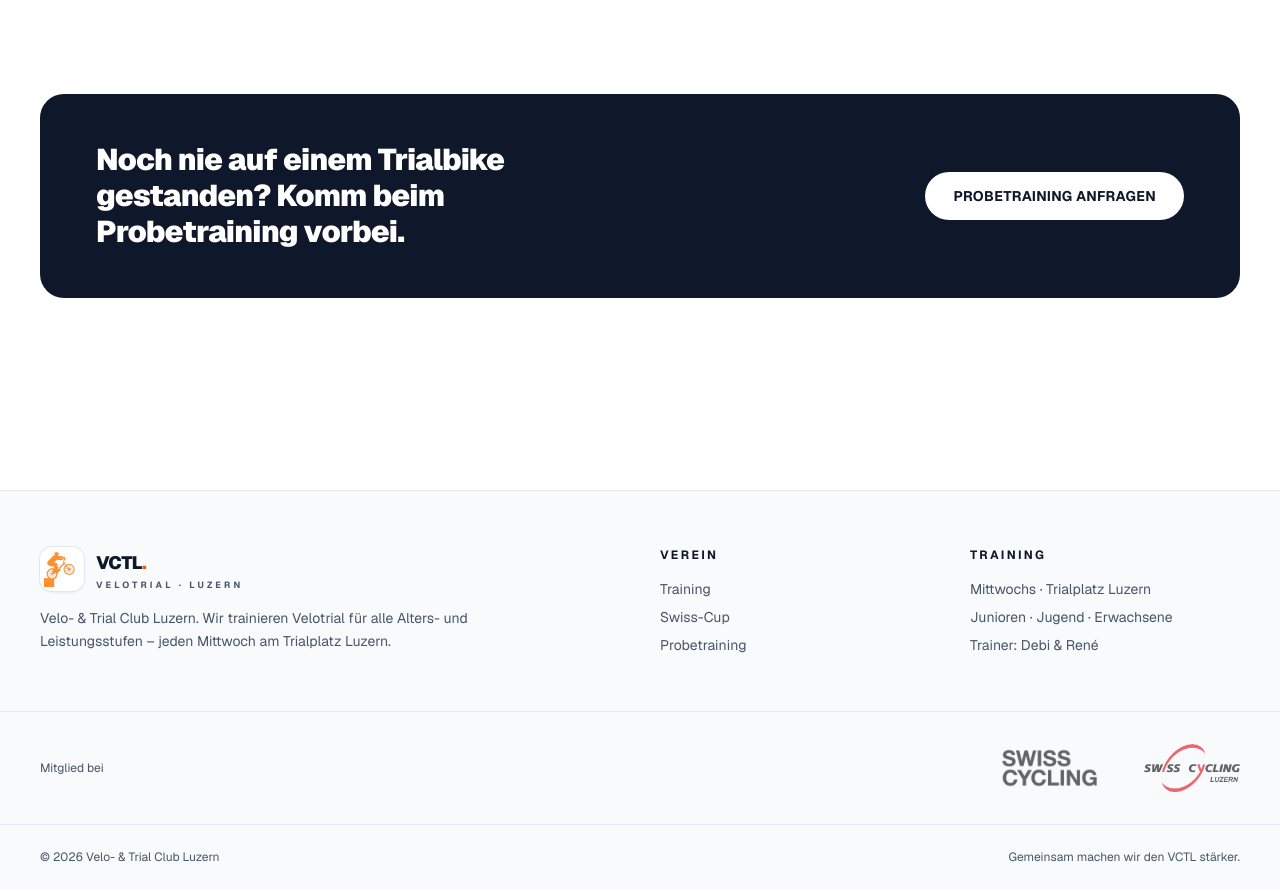
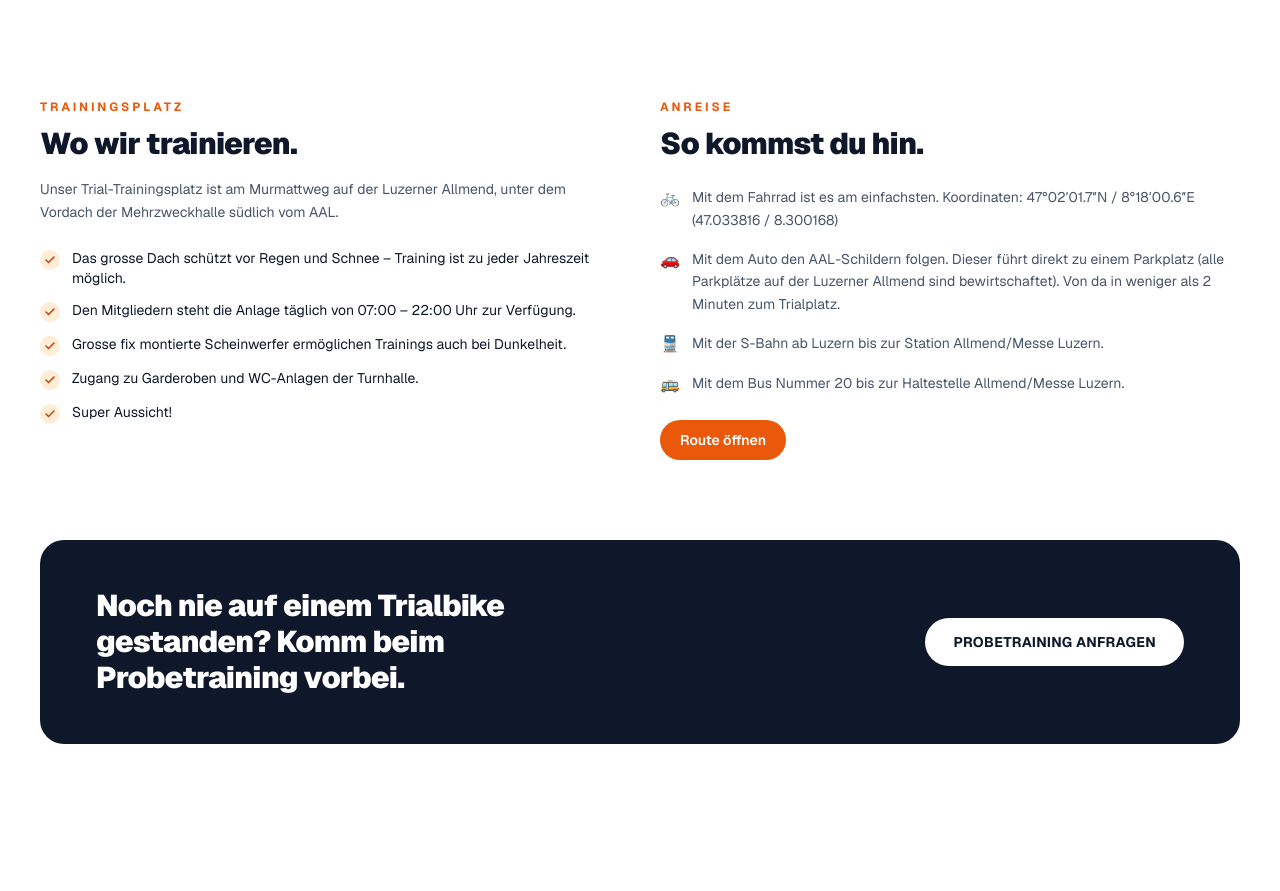
Before and after one commit to schwotzer-pure/vctl, a Next.js app: page /training in a window 1280 px wide. Shown: the part 2176-3067 px from the top of the page. Built offline with nearby package versions, Linux system fonts and the light colour scheme.

Commit message:
Add Trainingsplatz and Anreise section to Training page
Location description, 5 facility highlights, and directions
by bike, car, train and bus with Google Maps link.

Co-Authored-By: Claude Sonnet 4.6 <noreply@anthropic.com>

```diff
--- a/src/app/training/page.tsx
+++ b/src/app/training/page.tsx
@@ -175,6 +175,74 @@ export default function TrainingPage() {
         </section>
       )}
 
+      {/* Trainingsplatz & Anreise */}
+      <section className="mx-auto max-w-7xl px-6 lg:px-10 pb-20">
+        <div className="grid gap-10 lg:grid-cols-2">
+          {/* Trainingsplatz */}
+          <div>
+            <span className="text-xs font-bold uppercase tracking-[0.25em] text-brand-600">
+              Trainingsplatz
+            </span>
+            <h2 className="mt-2 text-3xl font-black tracking-tight text-ink">
+              Wo wir trainieren.
+            </h2>
+            <p className="mt-4 text-sm leading-relaxed text-muted">
+              Unser Trial-Trainingsplatz ist am Murmattweg auf der Luzerner
+              Allmend, unter dem Vordach der Mehrzweckhalle südlich vom AAL.
+            </p>
+            <ul className="mt-6 space-y-3">
+              {[
+                "Das grosse Dach schützt vor Regen und Schnee – Training ist zu jeder Jahreszeit möglich.",
+                "Den Mitgliedern steht die Anlage täglich von 07:00 – 22:00 Uhr zur Verfügung.",
+                "Grosse fix montierte Scheinwerfer ermöglichen Trainings auch bei Dunkelheit.",
+                "Zugang zu Garderoben und WC-Anlagen der Turnhalle.",
+                "Super Aussicht!",
+              ].map((v) => (
+                <li key={v} className="flex gap-3 text-sm text-ink">
+                  <span className="mt-0.5 inline-flex h-5 w-5 shrink-0 items-center justify-center rounded-full bg-brand-100 text-brand-700">
+                    <svg viewBox="0 0 24 24" width={12} height={12} fill="none" stroke="currentColor" strokeWidth={3} strokeLinecap="round" strokeLinejoin="round">
+                      <path d="M20 6 9 17l-5-5" />
+                    </svg>
+                  </span>
+                  <span>{v}</span>
+                </li>
+              ))}
+            </ul>
+          </div>
+
+          {/* Anreise */}
+          <div>
+            <span className="text-xs font-bold uppercase tracking-[0.25em] text-brand-600">
+              Anreise
+            </span>
+            <h2 className="mt-2 text-3xl font-black tracking-tight text-ink">
+              So kommst du hin.
+            </h2>
+            <ul className="mt-6 space-y-4">
+              {[
+                { icon: "🚲", text: "Mit dem Fahrrad ist es am einfachsten. Koordinaten: 47°02′01.7″N / 8°18′00.6″E (47.033816 / 8.300168)" },
+                { icon: "🚗", text: "Mit dem Auto den AAL-Schildern folgen. Dieser führt direkt zu einem Parkplatz (alle Parkplätze auf der Luzerner Allmend sind bewirtschaftet). Von da in weniger als 2 Minuten zum Trialplatz." },
+                { icon: "🚆", text: "Mit der S-Bahn ab Luzern bis zur Station Allmend/Messe Luzern." },
+                { icon: "🚌", text: "Mit dem Bus Nummer 20 bis zur Haltestelle Allmend/Messe Luzern." },
+              ].map((item) => (
+                <li key={item.icon} className="flex gap-3 text-sm text-ink">
+                  <span className="text-base">{item.icon}</span>
+                  <span className="text-muted leading-relaxed">{item.text}</span>
+                </li>
+              ))}
+            </ul>
+            <a
+              href="https://www.google.com/maps/dir/?api=1&destination=Murmattweg+6,+6005+Luzern"
+              target="_blank"
+              rel="noopener noreferrer"
+              className="mt-6 inline-flex items-center gap-2 rounded-full bg-brand-600 px-5 py-2.5 text-sm font-semibold text-white transition hover:bg-brand-700"
+            >
+              Route öffnen
+            </a>
+          </div>
+        </div>
+      </section>
+
       {/* CTA */}
       <section className="mx-auto max-w-7xl px-6 lg:px-10 pb-24">
         <div className="rounded-3xl bg-ink px-8 py-12 text-white sm:px-14">
```
